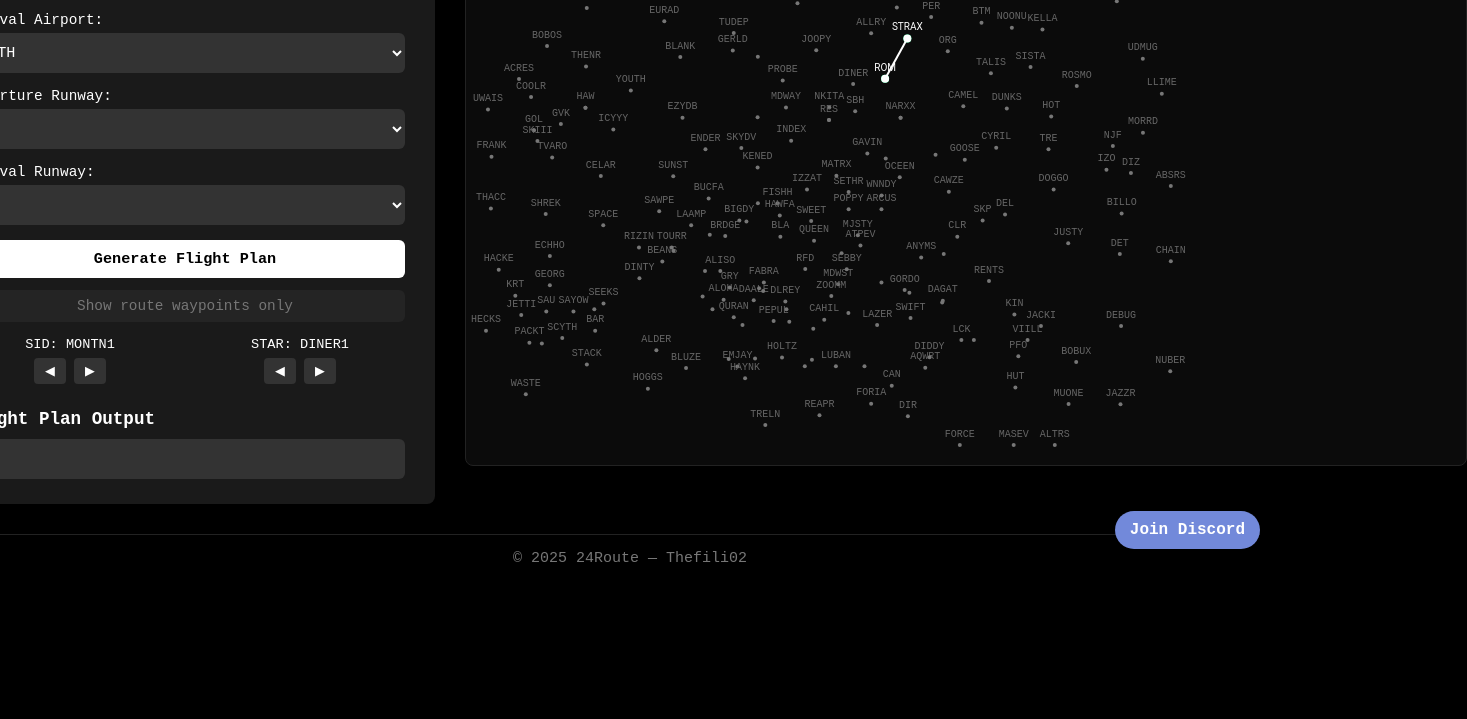
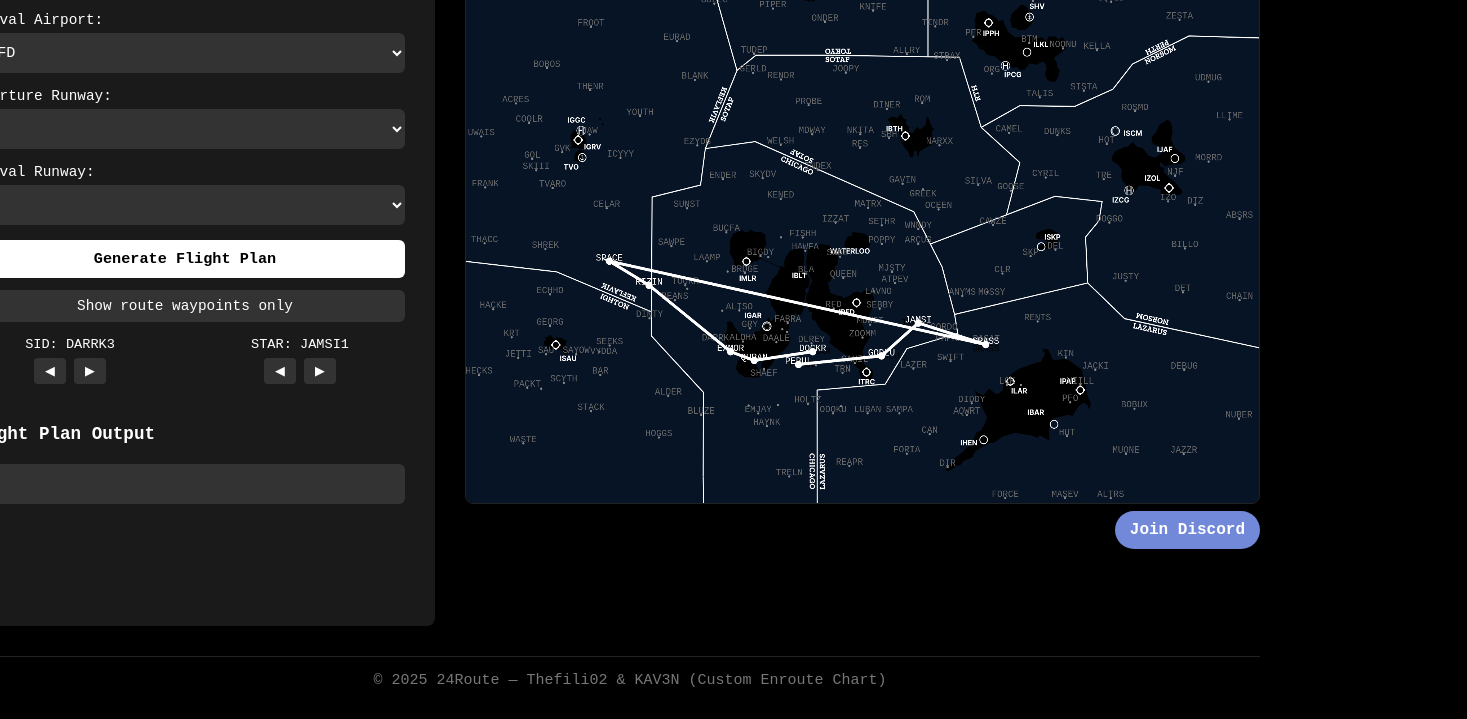
Before and after one commit to thefili2/rufusz, a plain HTML site: page index.html in a window 1280 px wide. Shown: the part 231-950 px from the top of the page, 1467 px wide, since content can reach past the window. Before the commit the page ends 828 px from the top, so only its background shows below. Drawn offline with Linux system fonts and the light colour scheme.

Commit message:
v2.0 - 24/12/25

```diff
--- a/index.html
+++ b/index.html
@@ -11,13 +11,10 @@
 
 <body>
 
-  <!-- PAGE WRAPPER -->
   <div class="page">
 
-    <!-- MAIN LAYOUT -->
     <div class="layout">
 
-      <!-- LEFT PANEL -->
       <div class="container">
         <h1>24Route</h1>
 
@@ -49,7 +46,6 @@
           Show route waypoints only
         </button>
 
-        <!-- SID / STAR CONTROLS -->
         <div class="proc-controls">
           <div class="proc">
             <div class="proc-label">
@@ -72,23 +68,23 @@
           </div>
         </div>
 
-        <h2>Flight Plan Output</h2>
+        <h2 id="output-title">Flight Plan Output</h2>
         <pre id="output"></pre>
       </div>
 
-      <!-- RIGHT PANEL : MAP -->
-      <canvas id="map" width="1000" height="600"></canvas>
+      <canvas id="map"></canvas>
+
 
     </div>
 
-    <!-- FOOTER -->
+
     <footer class="footer">
-      © 2025 24Route — Thefili02
+      © 2025 24Route — Thefili02 & KAV3N (Custom Enroute Chart)
     </footer>
 
   </div>
 
-  <!-- DISCORD BUTTON -->
+
   <a
     id="discord-button"
     href="https://discord.gg/nW7DV6Rdad"
--- a/script.js
+++ b/script.js
@@ -1,17 +1,21 @@
-/* =========================
-   DATA
-========================= */
 
-let scale = 1;
-let offsetX = 0;
-let offsetY = 0;
+const canvas = document.getElementById("map");
+const ctx = canvas.getContext("2d");
+
+canvas.width = 2200;
+canvas.height = 1700;
+
+const mapImage = new Image();
+mapImage.src = "assets/map.png";
+
 let showOnlyRouteWaypoints = false;
 
-let drawnLabels = [];
+function getRouteFixSet() {
+  return new Set(getRouteFixes());
+}
 
 
-let isPanning = false;
-let startPan = { x: 0, y: 0 };
+
 
 let waypoints = [];
 let sids = [];
@@ -22,16 +26,12 @@ let availableStars = [];
 let currentSidIndex = 0;
 let currentStarIndex = 0;
 
-// keep chosen transitions stable
 let activeSidTransition = null;
 let activeStarTransition = null;
-
-const WAYPOINT_FONT = '10px Roboto';
-const WAYPOINT_COLOR = '#ffffffff';
-const ROUTE_WAYPOINT_COLOR = '#ffffffff';
+let drawnLabels = [];
 
 
-function intersects(a, b) {
+function rectsOverlap(a, b) {
   return !(
     a.x + a.w < b.x ||
     a.x > b.x + b.w ||
@@ -40,87 +40,104 @@ function intersects(a, b) {
   );
 }
 
+function getTextBox(ctx, text, x, y) {
+  const metrics = ctx.measureText(text);
+  const w = metrics.width;
+  const h = 25; // approx height at 10px font
+  return { x: x - w/2, y: y - h, w, h };
+}
 
 
-/* =========================
-   MAP
-========================= */
-const canvas = document.getElementById('map');
-const ctx = canvas.getContext('2d');
-let mapBounds = null;
 
-/* =========================
-   LOAD DATA
-========================= */
+
+function gameToMap(x, y) {
+  const scaleX = (2146 - 159) / (54840 + 50265);
+  const scaleY = (113 - 1541) / (-40395 - 40611);
+
+  return {
+    x: (x + 50265) * scaleX + 159,
+    y: (y - 40611) * scaleY + 1541
+  };
+}
+
+const toggleBtn = document.getElementById("toggle-route-wp");
+
+toggleBtn.disabled = false;
+
+toggleBtn.onclick = () => {
+  showOnlyRouteWaypoints = !showOnlyRouteWaypoints;
+
+  toggleBtn.textContent = showOnlyRouteWaypoints
+    ? "Show all waypoints"
+    : "Show route waypoints only";
+
+  draw();
+};
+
+
 async function loadData() {
   const [wpRes, sidRes, starRes] = await Promise.all([
-    fetch('data/waypoints.json'),
-    fetch('data/sids.json'),
-    fetch('data/stars.json')
+    fetch("data/waypoints.json"),
+    fetch("data/sids.json"),
+    fetch("data/stars.json")
   ]);
 
   waypoints = (await wpRes.json()).fixes;
   sids = (await sidRes.json()).sids;
   stars = (await starRes.json()).stars;
 
-  calculateBounds();
   populateDropdowns();
-  drawMap();
+  draw();
 }
+document.getElementById("toggle-route-wp").disabled = false;
 
-/* =========================
-   DROPDOWNS
-========================= */
+
+
 function populateDropdowns() {
-  const departing = document.getElementById('departing');
-  const arriving = document.getElementById('arriving');
-  const depRwy = document.getElementById('depRwy');
-  const arrRwy = document.getElementById('arrRwy');
+  const departing = document.getElementById("departing");
+  const arriving = document.getElementById("arriving");
+  const depRwy = document.getElementById("depRwy");
+  const arrRwy = document.getElementById("arrRwy");
 
-  const airports = [...new Set([...sids, ...stars].map(p => p.airport))].sort();
+  const airports = [...new Set([...sids, ...stars].map(p => p.airport))];
 
   airports.forEach(a => {
     departing.add(new Option(a, a));
     arriving.add(new Option(a, a));
   });
 
-  function updateRunways(airportSel, rwySel, isDep) {
-    rwySel.innerHTML = '';
-    const src = isDep ? sids : stars;
-
+  function updateRunways(airportSel, rwySel, src) {
+    rwySel.innerHTML = "";
     const runways = [
       ...new Set(
         src
           .filter(p => p.airport === airportSel.value)
           .flatMap(p => p.applicableRunways)
       )
-    ].sort();
-
+    ];
     runways.forEach(r => rwySel.add(new Option(r, r)));
   }
 
   departing.onchange = () => {
-    updateRunways(departing, depRwy, true);
+    updateRunways(departing, depRwy, sids);
     updateAvailableSids();
   };
 
   arriving.onchange = () => {
-    updateRunways(arriving, arrRwy, false);
+    updateRunways(arriving, arrRwy, stars);
     updateAvailableStars();
   };
 
   depRwy.onchange = updateAvailableSids;
   arrRwy.onchange = updateAvailableStars;
 
-  updateRunways(departing, depRwy, true);
-  updateRunways(arriving, arrRwy, false);
+  updateRunways(departing, depRwy, sids);
+  updateRunways(arriving, arrRwy, stars);
   updateAvailableSids();
   updateAvailableStars();
 }
 
-/* =========================
-   SID / STAR FILTERING
-========================= */
+
 function updateAvailableSids() {
   availableSids = sids.filter(
     s =>
@@ -129,8 +146,8 @@ function updateAvailableSids() {
   );
   currentSidIndex = 0;
   activeSidTransition = pickTransition(availableSids[0]);
-  updateSidDisplay();
-  drawMap();
+  sidName.textContent = availableSids[0]?.id || "—";
+  draw();
 }
 
 function updateAvailableStars() {
@@ -141,184 +158,170 @@ function updateAvailableStars() {
   );
   currentStarIndex = 0;
   activeStarTransition = pickTransition(availableStars[0]);
-  updateStarDisplay();
-  drawMap();
+  starName.textContent = availableStars[0]?.id || "—";
+  draw();
 }
 
-/* =========================
-   DISPLAY
-========================= */
-function updateSidDisplay() {
-  sidName.textContent = availableSids.length
-    ? availableSids[currentSidIndex].id
-    : '—';
+function pickTransition(proc) {
+  if (!proc || !proc.transitions?.length) return null;
+  return proc.transitions[0];
 }
 
-function updateStarDisplay() {
-  starName.textContent = availableStars.length
-    ? availableStars[currentStarIndex].id
-    : '—';
-}
 
-/* =========================
-   BUTTONS
-========================= */
 prevSid.onclick = () => {
   if (!availableSids.length) return;
-  currentSidIndex =
-    (currentSidIndex - 1 + availableSids.length) % availableSids.length;
+  currentSidIndex = (currentSidIndex - 1 + availableSids.length) % availableSids.length;
   activeSidTransition = pickTransition(availableSids[currentSidIndex]);
-  updateSidDisplay();
-  drawMap();
+  sidName.textContent = availableSids[currentSidIndex].id;
+  draw();
 };
 
 nextSid.onclick = () => {
   if (!availableSids.length) return;
   currentSidIndex = (currentSidIndex + 1) % availableSids.length;
   activeSidTransition = pickTransition(availableSids[currentSidIndex]);
-  updateSidDisplay();
-  drawMap();
+  sidName.textContent = availableSids[currentSidIndex].id;
+  draw();
 };
 
 prevStar.onclick = () => {
   if (!availableStars.length) return;
-  currentStarIndex =
-    (currentStarIndex - 1 + availableStars.length) % availableStars.length;
+  currentStarIndex = (currentStarIndex - 1 + availableStars.length) % availableStars.length;
   activeStarTransition = pickTransition(availableStars[currentStarIndex]);
-  updateStarDisplay();
-  drawMap();
+  starName.textContent = availableStars[currentStarIndex].id;
+  draw();
 };
 
 nextStar.onclick = () => {
   if (!availableStars.length) return;
   currentStarIndex = (currentStarIndex + 1) % availableStars.length;
   activeStarTransition = pickTransition(availableStars[currentStarIndex]);
-  updateStarDisplay();
-  drawMap();
+  starName.textContent = availableStars[currentStarIndex].id;
+  draw();
 };
 
-/* =========================
-   TRANSITIONS
-========================= */
-function pickTransition(proc) {
-  if (!proc || !proc.transitions || !proc.transitions.length) return null;
-  return proc.transitions[Math.floor(Math.random() * proc.transitions.length)];
-}
 
-/* =========================
-   FLIGHT PLAN
-========================= */
 generate.onclick = () => {
-  if (!availableSids.length || !availableStars.length) return;
-
   const sid = availableSids[currentSidIndex];
   const star = availableStars[currentStarIndex];
 
-  const route = [
+  const plan = [
     `${departing.value}/${depRwy.value}`,
-    sid.id,
+    sid?.id,
     activeSidTransition?.name,
-    star.id,
+    star?.id,
     activeStarTransition?.name,
     `${arrRwy.value}/${arriving.value}`
   ].filter(Boolean);
 
-  output.textContent = route.join(' ');
+  output.textContent = plan.join(" ");
 
   showOnlyRouteWaypoints = false;
 
-  const toggleBtn = document.getElementById('toggle-route-wp');
+  const toggleBtn = document.getElementById("toggle-route-wp");
   toggleBtn.disabled = false;
-  toggleBtn.textContent = 'Show route waypoints only';
+  toggleBtn.textContent = "Show route waypoints only";
 
-  drawMap();
-
+  draw();
 };
-
-/* =========================
-   MAP LOGIC
-========================= */
 
 
 
 
-function calculateBounds() {
-  mapBounds = {
-    minX: Math.min(...waypoints.map(w => w.x)),
-    maxX: Math.max(...waypoints.map(w => w.x)),
-    minY: Math.min(...waypoints.map(w => w.y)),
-    maxY: Math.max(...waypoints.map(w => w.y))
-  };
+document.getElementById("toggle-route-wp").onclick = () => {
+  showOnlyRouteWaypoints = !showOnlyRouteWaypoints;
+
+  document.getElementById("toggle-route-wp").textContent =
+    showOnlyRouteWaypoints
+      ? "Show all waypoints"
+      : "Show route waypoints only";
+
+  draw();
+};
+
+function draw() {
+  ctx.clearRect(0, 0, canvas.width, canvas.height);
+  ctx.drawImage(mapImage, 0, 0);
+
+  drawWaypoints();
+  drawRoute();
 }
 
-function toCanvas(x, y) {
-  const pad = 20;
+function drawWaypoints() {
 
-  const sx =
-    (canvas.width - pad * 2) / (mapBounds.maxX - mapBounds.minX);
-  const sy =
-    (canvas.height - pad * 2) / (mapBounds.maxY - mapBounds.minY);
-
-  const s = Math.min(sx, sy);
-
-  return {
-    x: (x - mapBounds.minX) * s + pad,
-
-    // 🔥 Y AXIS REVERSED HERE
-    y: (y - mapBounds.minY) * s + pad
-  };
-}
-
-
-function drawWaypoints() {
-  ctx.font = '10px monospace';
-  ctx.textAlign = 'center';
-  ctx.textBaseline = 'bottom';
+  ctx.font = "25px monospace";
+  ctx.textAlign = "center";
+  ctx.textBaseline = "middle";
 
   drawnLabels = [];
-  const routeFixes = new Set(getFlightPlanFixes());
+
+  const routeFixes = new Set(getRouteFixes());
 
   waypoints.forEach(w => {
-    if (showOnlyRouteWaypoints && !routeFixes.has(w.identifier)) return;
-
-    const p = toCanvas(w.x, w.y);
+    const p = gameToMap(w.x, w.y);
     const isRoute = routeFixes.has(w.identifier);
 
-    // draw point
-    ctx.fillStyle = isRoute ? '#00ff88' : '#777';
+    if (showOnlyRouteWaypoints && !isRoute) return;
+
+    ctx.fillStyle = isRoute ? "black" : "#888";
     ctx.beginPath();
-    ctx.arc(p.x, p.y, isRoute ? 4 : 2, 0, Math.PI * 2);
+    ctx.arc(p.x, p.y, 3, 0, Math.PI * 2);
     ctx.fill();
 
-    // route labels ALWAYS shown
-    if (isRoute) return;
+    const labelPositions = [
+      { x: p.x,     y: p.y - 10 },
+      { x: p.x + 12,y: p.y },
+      { x: p.x,     y: p.y + 12 },
+      { x: p.x - 12,y: p.y }
+    ];
 
-    const text = w.identifier;
-    const metrics = ctx.measureText(text);
+    for (let pos of labelPositions) {
 
-    const labelBox = {
-      x: p.x - metrics.width / 2,
-      y: p.y - 16,
-      w: metrics.width,
-      h: 10
-    };
+      const box = getTextBox(ctx, w.identifier, pos.x, pos.y);
 
-    // check collisions
-    for (const box of drawnLabels) {
-      if (intersects(labelBox, box)) return;
+      let overlaps = drawnLabels.some(l => rectsOverlap(l, box));
+
+      if (!overlaps) {
+        ctx.fillStyle = isRoute ? "black" : "#666";
+        ctx.fillText(w.identifier, pos.x, pos.y);
+
+        drawnLabels.push(box);
+        break;
+      }
     }
-
-    // draw label
-    ctx.fillStyle = '#666';
-    ctx.fillText(text, p.x, p.y - 6);
-    drawnLabels.push(labelBox);
   });
 }
 
 
 
 
-function getFlightPlanFixes() {
+function drawRoute() {
+  const fixes = getRouteFixes();
+  if (fixes.length < 2) return;
+
+  const points = fixes
+    .map(id => waypoints.find(w => w.identifier === id))
+    .filter(Boolean)
+    .map(w => gameToMap(w.x, w.y));
+
+  ctx.strokeStyle = "#ffffffff";
+  ctx.lineWidth = 8;
+  ctx.beginPath();
+  points.forEach((p, i) => i ? ctx.lineTo(p.x, p.y) : ctx.moveTo(p.x, p.y));
+  ctx.stroke();
+
+  points.forEach((p, i) => {
+  ctx.fillStyle = "#ffffffff";
+  ctx.beginPath();
+  ctx.arc(p.x, p.y, 10, 0, Math.PI * 2);
+  ctx.fill();
+
+  ctx.fillText(fixes[i], p.x, p.y - 8);
+});
+
+}
+
+function getRouteFixes() {
   if (!availableSids.length || !availableStars.length) return [];
 
   const sid = availableSids[currentSidIndex];
@@ -326,133 +329,27 @@ function getFlightPlanFixes() {
 
   const fixes = [];
 
-  // SID runway route (guaranteed)
   const sidRunwayRoute = sid.runwayRoutes?.[depRwy.value];
   if (sidRunwayRoute) {
     sidRunwayRoute.forEach(p => fixes.push(p.fix));
   }
 
-  // SID transition (optional)
   if (activeSidTransition?.waypoints) {
     activeSidTransition.waypoints.forEach(p => fixes.push(p.fix));
   }
 
-  // STAR transition (optional)
   if (activeStarTransition?.waypoints) {
     activeStarTransition.waypoints.forEach(p => fixes.push(p.fix));
   }
 
-  // STAR runway route (guaranteed)
   const starRunwayRoute = star.runwayRoutes?.[arrRwy.value];
   if (starRunwayRoute) {
     starRunwayRoute.forEach(p => fixes.push(p.fix));
   }
 
-  // remove duplicates while preserving order
   return [...new Set(fixes)];
 }
 
 
-function drawRoute() {
-  const fixes = getFlightPlanFixes();
-  if (fixes.length < 2) return;
 
-  const points = fixes
-    .map(id => waypoints.find(w => w.identifier === id))
-    .filter(Boolean)
-    .map(w => toCanvas(w.x, w.y));
-
-  ctx.strokeStyle = '#ffffffff';
-  ctx.lineWidth = 2;
-
-  ctx.beginPath();
-  points.forEach((p, i) => (i ? ctx.lineTo(p.x, p.y) : ctx.moveTo(p.x, p.y)));
-  ctx.stroke();
-
-ctx.font = WAYPOINT_FONT;
-ctx.textAlign = 'center';
-ctx.textBaseline = 'bottom';
-
-points.forEach((p, i) => {
-  // larger dot
-  ctx.fillStyle = '#ffffffff';
-  ctx.beginPath();
-  ctx.arc(p.x, p.y, 4, 0, Math.PI * 2);
-  ctx.fill();
-
-  // label
-  ctx.fillStyle = ROUTE_WAYPOINT_COLOR;
-  ctx.fillText(fixes[i], p.x, p.y - 6);
-});
-}
-
-function drawMap() {
-  ctx.setTransform(1, 0, 0, 1, 0, 0);
-  ctx.clearRect(0, 0, canvas.width, canvas.height);
-
-  ctx.setTransform(scale, 0, 0, scale, offsetX, offsetY);
-
-  drawWaypoints();
-  drawRoute();
-}
-
-
-
-
-/* =========================
-   INIT
-========================= */
-loadData();
-
-
-canvas.addEventListener('mousedown', e => {
-  isPanning = true;
-  startPan.x = e.clientX - offsetX;
-  startPan.y = e.clientY - offsetY;
-});
-
-canvas.addEventListener('mousemove', e => {
-  if (!isPanning) return;
-
-  offsetX = e.clientX - startPan.x;
-  offsetY = e.clientY - startPan.y;
-
-  drawMap();
-});
-
-canvas.addEventListener('mouseup', () => {
-  isPanning = false;
-});
-
-canvas.addEventListener('mouseleave', () => {
-  isPanning = false;
-});
-
-canvas.addEventListener('wheel', e => {
-  e.preventDefault();
-
-  const zoomIntensity = 0.0015;
-  const zoom = 1 - e.deltaY * zoomIntensity;
-
-  const mouseX = e.offsetX;
-  const mouseY = e.offsetY;
-
-  offsetX = mouseX - (mouseX - offsetX) * zoom;
-  offsetY = mouseY - (mouseY - offsetY) * zoom;
-
-  scale *= zoom;
-  scale = Math.min(Math.max(scale, 0.2), 10);
-
-  drawMap();
-}, { passive: false });
-
-document.getElementById('toggle-route-wp').onclick = () => {
-  showOnlyRouteWaypoints = !showOnlyRouteWaypoints;
-
-  document.getElementById('toggle-route-wp').textContent =
-    showOnlyRouteWaypoints
-      ? 'Show all waypoints'
-      : 'Show route waypoints only';
-
-  drawMap();
-};
+mapImage.onload = loadData;
--- a/style.css
+++ b/style.css
@@ -1,6 +1,4 @@
-/* =========================
-   RESET
-========================= */
+
 * {
   margin: 0;
   padding: 0;
@@ -8,9 +6,6 @@
   font-family: 'Roboto Mono', monospace;
 }
 
-/* =========================
-   BODY
-========================= */
 body {
   background-color: #000;
   color: #fff;
@@ -25,31 +20,21 @@ body {
 }
 
 
-
-/* =========================
-   MAIN LAYOUT
-========================= */
 .layout {
   display: grid;
-  grid-template-columns: 500px 1fr;
+  grid-template-columns: 500px minmax(0, 1fr);
   gap: 30px;
-
   align-items: start;
 }
 
-/* =========================
-   LEFT PANEL
-========================= */
 .container {
   background-color: #1a1a1a;
   padding: 25px 30px;
   border-radius: 8px;
   width: 100%;
+  height: 762px;
 }
 
-/* =========================
-   TITLES
-========================= */
 h1 {
   font-size: 1.5rem;
   text-align: center;
@@ -61,9 +46,6 @@ h2 {
   margin-bottom: 10px;
 }
 
-/* =========================
-   FORM ELEMENTS
-========================= */
 label {
   font-size: 0.9rem;
   margin-bottom: 5px;
@@ -86,9 +68,6 @@ select:hover {
   background-color: #555;
 }
 
-/* =========================
-   MAIN BUTTON
-========================= */
 button.main-btn {
   width: 100%;
   padding: 10px;
@@ -106,9 +85,6 @@ button.main-btn:hover {
   background-color: #ddd;
 }
 
-/* =========================
-   SID / STAR CONTROLS
-========================= */
 .proc-controls {
   display: flex;
   gap: 20px;
@@ -150,21 +126,24 @@ button.main-btn:hover {
   background-color: #555;
 }
 
-/* =========================
-   MAP
-========================= */
+
+
 #map {
+  width: 1256px;
+  height: 1054px;
+
+  max-width: 100%;
+  max-height: 80vh;
+
   background-color: #0b0b0b;
   border-radius: 8px;
   border: 1px solid #222;
   display: block;
 }
 
-/* =========================
-   OUTPUT
-========================= */
+
 #output {
-  margin-top: 10px;
+  margin-top: 20px;
   padding: 12px 15px;
   background-color: #333;
   border-radius: 6px;
@@ -172,10 +151,10 @@ button.main-btn:hover {
   white-space: pre-line;
   font-size: 0.95rem;
 }
+#output-title {
+  margin-top: 40px;
+}
 
-/* =========================
-   DISCORD BUTTON
-========================= */
 #discord-button {
   position: fixed;
   bottom: 20px;
@@ -196,9 +175,6 @@ button.main-btn:hover {
   background-color: #5B6EAE;
 }
 
-/* =========================
-   RESPONSIVE
-========================= */
 
 .secondary-btn {
   width: 100%;
@@ -222,12 +198,6 @@ button.main-btn:hover {
   cursor: not-allowed;
 }
 
-/* =========================
-   FOOTER
-========================= */
-/* =========================
-   FOOTER
-========================= */
 .footer {
   margin-top: 30px;
   padding-top: 15px;
```
Also changed, not shown: assets/map.png (added).
